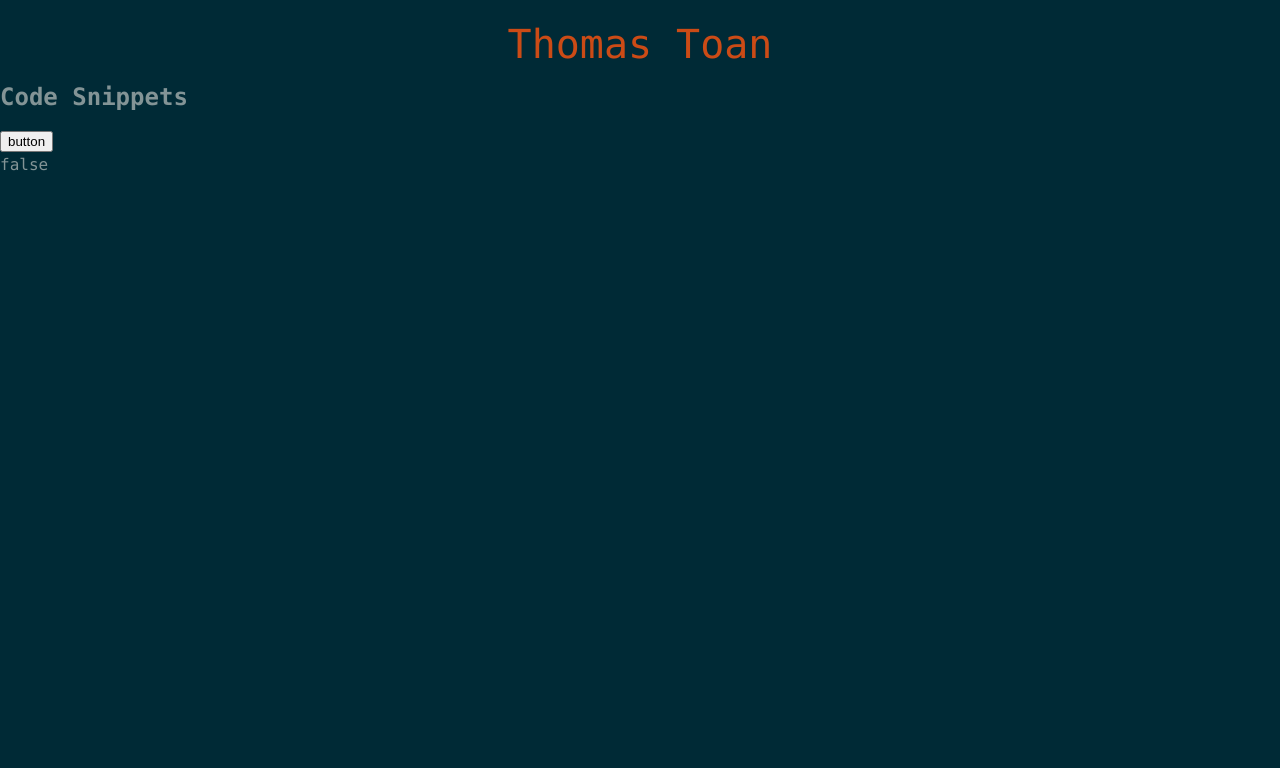
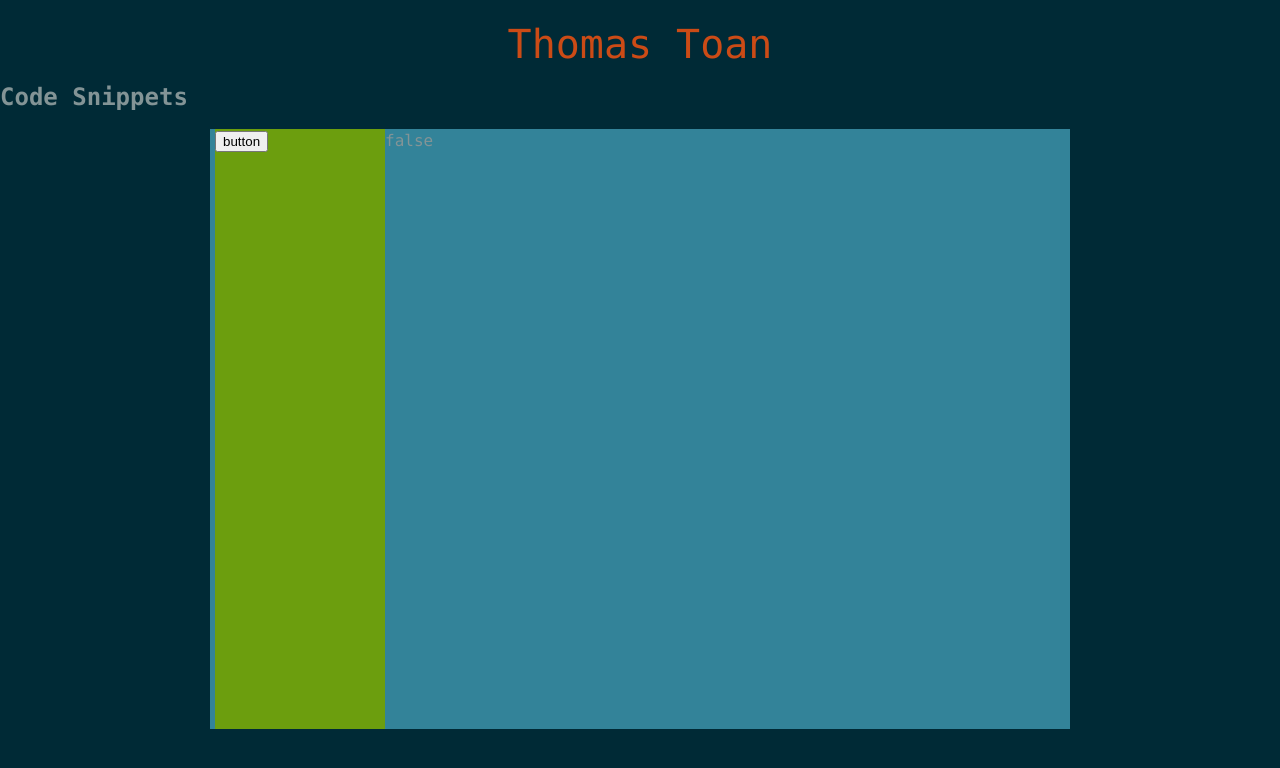
Before and after one commit to Toaney/thomastoan, a React (Create React App) app: page /snippets in a window 1280 px wide. Shown: the top 768 px of the page. Built offline with nearby package versions, Linux system fonts and the light colour scheme.

Commit message:
add snippets structure

```diff
--- a/src/App.css
+++ b/src/App.css
@@ -189,4 +189,23 @@ input:checked{
   width: 30%;
 }
 
-/* End of Todo List styling */
+
+
+/* snippets styling */
+.snippets-container {
+  display: flex;
+  background-color: #338399;
+  max-width: 850px;
+  margin: 0 auto;
+  padding: 0px 5px 0px 5px;
+  min-height: 600px;
+}
+
+.snippets-sidebar {
+  width: 20%;
+  background-color: #6c9e0e;
+}
+
+.snippets-content {
+
+}
--- a/src/pages/snippets.js
+++ b/src/pages/snippets.js
@@ -4,8 +4,9 @@ function Snippets() {
     const [displayLink1, setDisplayLink1] = React.useState(false);
 
     return(
+        <React.Fragment>
+            <h2>Code Snippets</h2>
             <div className="snippets-container">
-            <h2>Code Snippets</h2>
                 {/* //add sidebar component */}
                 <div className="snippets-sidebar">
                     <button class="sidebar-link">
@@ -18,6 +19,7 @@ function Snippets() {
                     <div class="link-1"></div>
                 </div>
             </div>
+        </React.Fragment>
     )
 }
 
```
Lines whose indentation alone changed are shown as unchanged.
